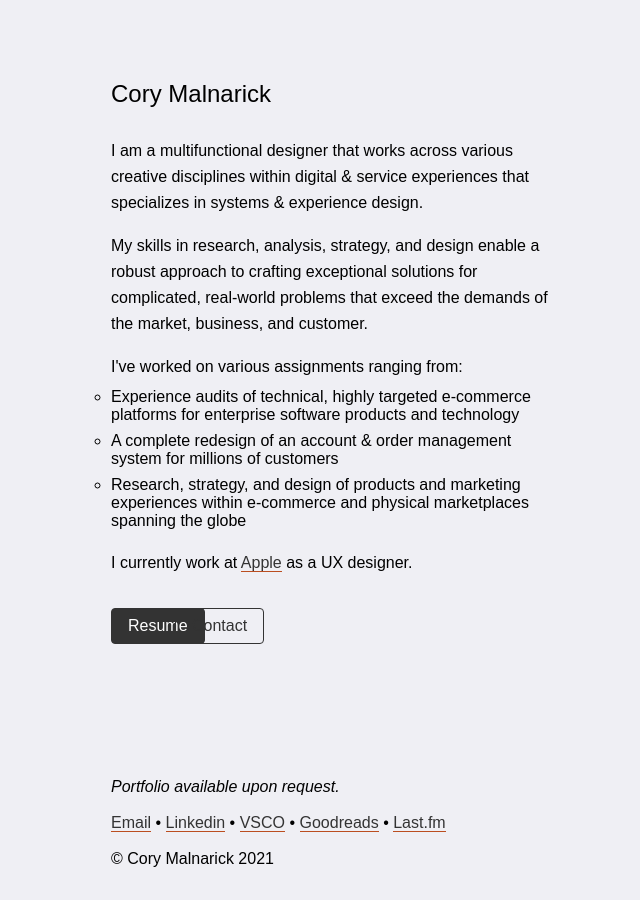
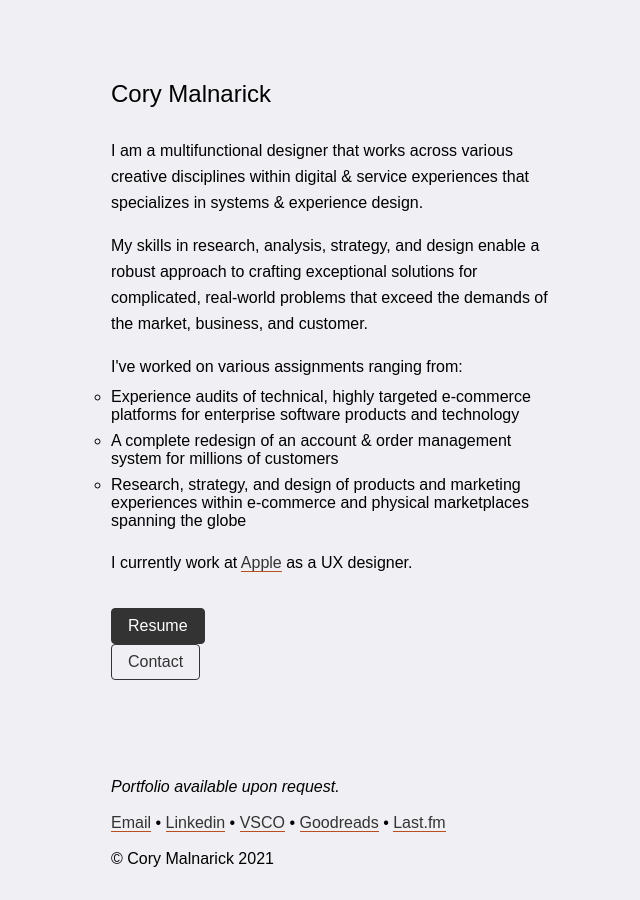
Before and after one commit to foundmonster/foundmonster.github.io, a Jekyll site: the page built from index.html, in a window 1280 px wide. Shown: the whole page, without its empty margins (305-945 px from the left). Built offline with Jekyll 4.4.1, drawn with Linux system fonts in a browser that asks for light colours; some web fonts are replaced.

Commit message:
removed minimum 6 px to fix buttongrid problem?

```diff
--- a/_sass/main.scss
+++ b/_sass/main.scss
@@ -182,7 +182,7 @@
 
 .buttongrid {
     display: grid;
-    grid-template-columns: repeat(auto-fill, minmax(60px, 1fr));
+    grid-template-columns: repeat(auto-fill, minmax(1fr));
 }
 
 
```
